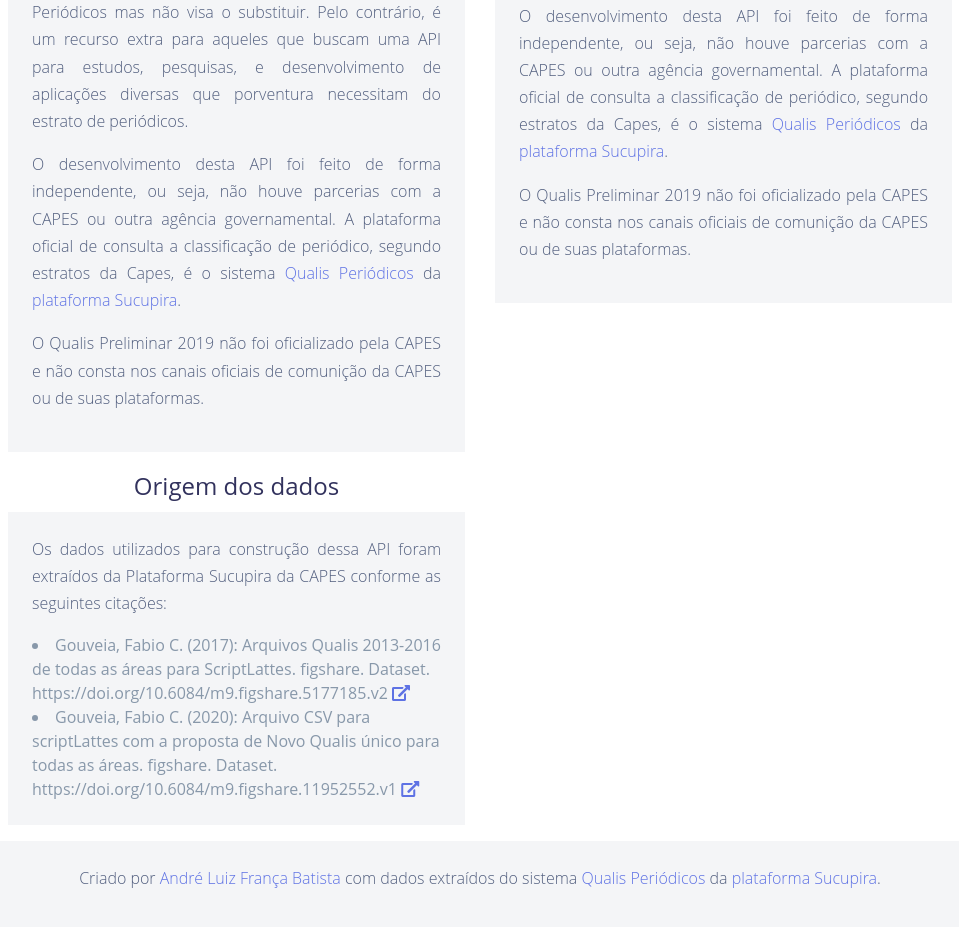
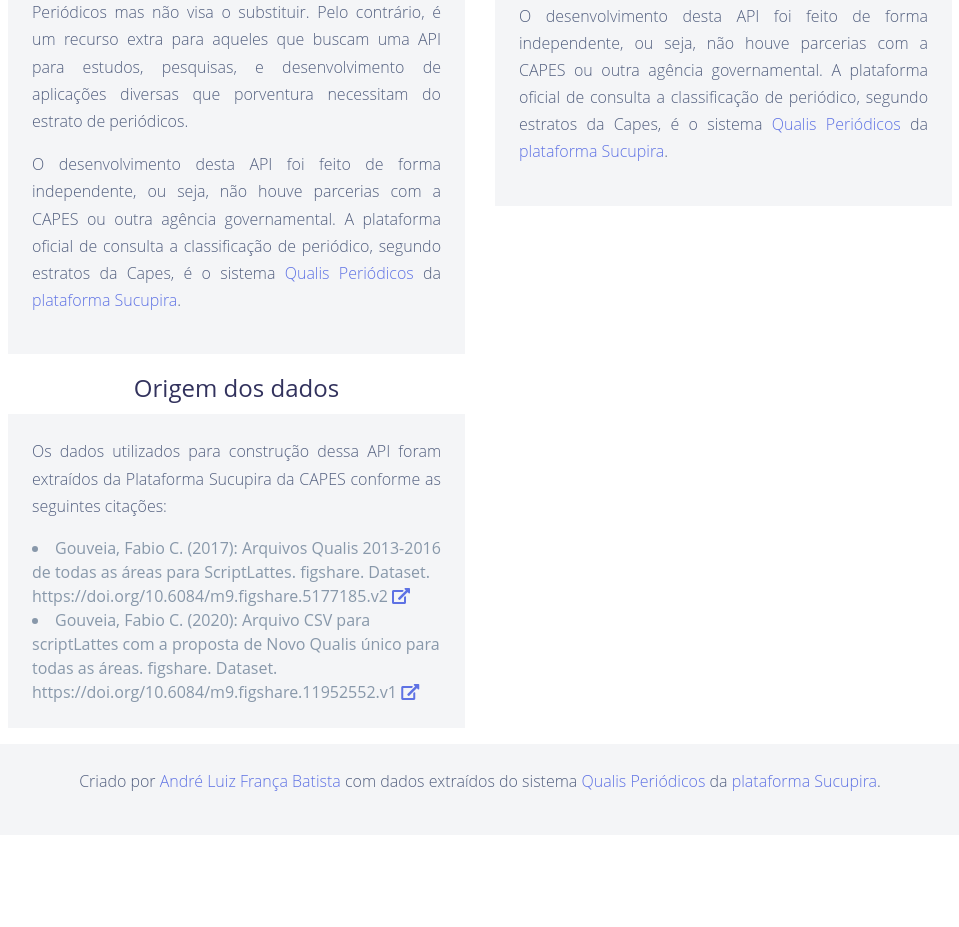
Before and after one commit to andreluizfrancabatista/qualisapi, a website: page views/about.html in a window 1280 px wide. Shown: the part 759-1686 px from the top of the page, without its empty margins (160-1119 px from the left). After the commit the page ends 1594 px from the top, so only its background shows below. Drawn offline with Linux system fonts and the light colour scheme; files that its build step writes are made by us from their sources; files whose address does not match are found by name.

Commit message:
Removing info about Qualis Preliminar 2019

```diff
--- a/views/about.html
+++ b/views/about.html
@@ -135,8 +135,11 @@
               target="_blank">Qualis Periódicos</a> da <a href="https://sucupira.capes.gov.br/"
               target="_blank">plataforma
               Sucupira</a>.</p>
-          <p>O Qualis Preliminar 2019 não foi oficializado pela CAPES e não consta nos canais oficiais de comunição da
-            CAPES ou de suas plataformas. </p>
+          <!--
+                  <p>O Qualis Preliminar 2019 não foi oficializado pela CAPES e não consta nos canais oficiais de comunição
+                da
+                CAPES ou de suas plataformas. </p>
+                -->
         </div>
       </div>
       <div class="col-md-6">
@@ -162,9 +165,11 @@
               target="_blank">Qualis Periódicos</a> da <a href="https://sucupira.capes.gov.br/"
               target="_blank">plataforma
               Sucupira</a>.</p>
-          <p>O Qualis Preliminar 2019 não foi oficializado pela CAPES e não consta nos canais oficiais de comunição
-            da
-            CAPES ou de suas plataformas. </p>
+          <!--
+                  <p>O Qualis Preliminar 2019 não foi oficializado pela CAPES e não consta nos canais oficiais de comunição
+                da
+                CAPES ou de suas plataformas. </p>
+                -->
         </div>
       </div>
     </div>
@@ -202,7 +207,8 @@
 
   <!--Footer-->
   <div class="footer container-fluid">
-    <p class="text-center">Criado por <a href="http://andrebatista.herokuapp.com" target="_blank">André Luiz França Batista</a>
+    <p class="text-center">Criado por <a href="http://andrebatista.herokuapp.com" target="_blank">André Luiz França
+        Batista</a>
       com
       dados extraídos do sistema <a
         href="https://sucupira.capes.gov.br/sucupira/public/consultas/coleta/veiculoPublicacaoQualis/listaConsultaGeralPeriodicos.jsf"
```
Also changed, not shown: views/index.html (+8 -1 lines).
